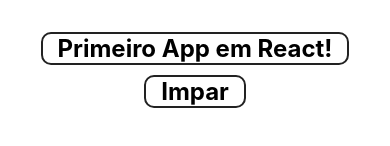
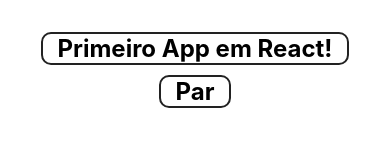
Before and after one commit to kalbzero/proj01-react_native, a React Native app: screen / in a window 390 px wide. Shown: the part 352-498 px from the top of the page. Built offline with nearby package versions, Linux system fonts and the light colour scheme.

Commit message:
componentes

```diff
--- a/src/App.js
+++ b/src/App.js
@@ -7,7 +7,7 @@ export default function App() {
   return (
     <View style={styles.container}>
       <Simples texto="Primeiro App em React!"/>
-      <ParImpar numero={11}/>
+      <ParImpar numero={10}/>
     </View>
   );
 }
--- /dev/null
+++ b/src/components/f.js
@@ -0,0 +1,7 @@
+export default props => {
+    if(props.test){
+        return props.children;
+    } else {
+        return false;
+    }
+}
--- a/src/components/parimpar.js
+++ b/src/components/parimpar.js
@@ -1,6 +1,7 @@
 import React from 'react';
 import {View, Text} from 'react-native';
 import Default from '../style/default';
+import F from './f';
 
 /**
  * Pode criar uma função ou fazer um operador ternário pra decidir qual dos textos exibir.
@@ -20,9 +21,12 @@ function parOuImpar(num){
 export default props =>
 <View>
     {
-        parOuImpar(props.numero)
+        // parOuImpar(props.numero)
+
         // props.numero % 2 == 0
         // ? <Text style={Default.ex}>Par</Text>
         // : <Text style={Default.ex}>Impar</Text>
     }
+    <F test={props.numero %2 == 0}><Text style={Default.ex}>Par</Text></F>
+    <F test={props.numero %2 == 1}><Text style={Default.ex}>Impar</Text></F>
 </View>
```
